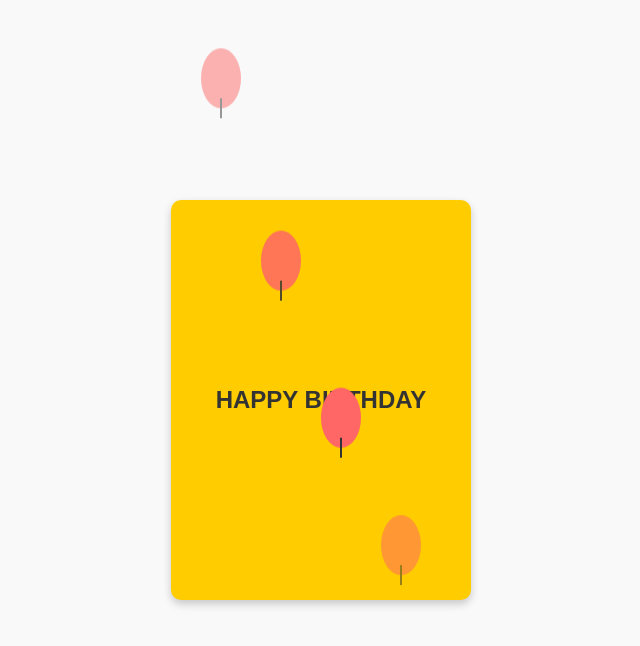
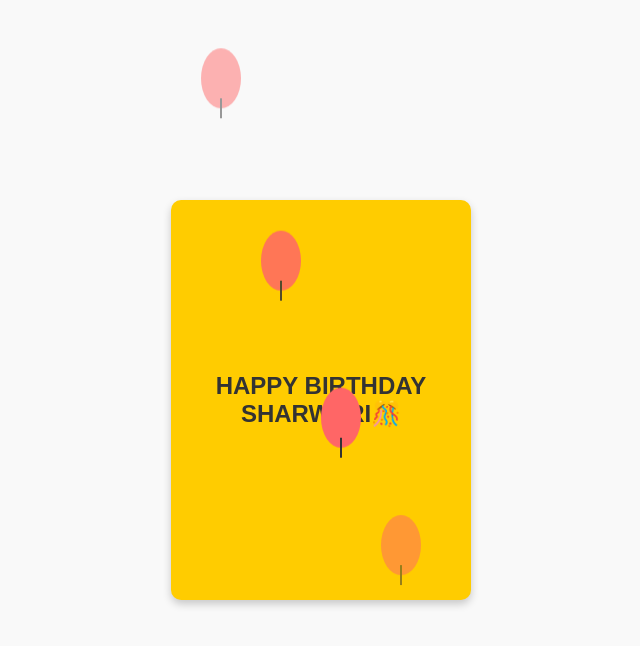
Before and after one commit to Runavphate/Birthday-Card, a plain HTML site: page index.html in a window 1280 px wide. Shown: the whole page, without its empty margins (319-959 px from the left). Drawn offline with Linux system fonts and the light colour scheme.

Commit message:
Update index.html

```diff
--- a/index.html
+++ b/index.html
@@ -11,11 +11,10 @@
     <div class="card-container">
       <div class="card">
         <div class="card-front">
-          <h3 class="happy">HAPPY BIRTHDAY</h3>
+          <h3 class="happy">HAPPY BIRTHDAY SHARWARI🎊</h3>
         </div>
         <div class="card-inside">
-          <h3 class="back">HAPPY BIRTHDAY</h3>
-          <p>Happy Birthday Sharwari🎂</p>
+          <h3 class="back">HAPPY BIRTHDAY SHARWARI 🥳🎂</h3>
           <p>
             Wishing you many many happy returns of the day.<br />
             May this birthday bring you happiness and endless joy.<br />
```
